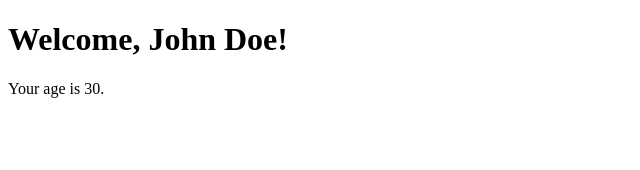
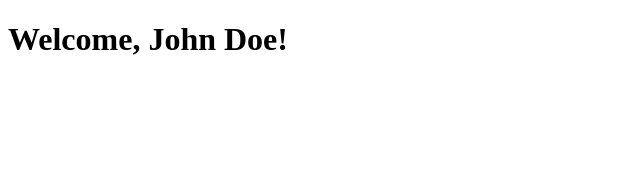
Before and after one commit to abdullahdogankilic/React-EXERCISES, a React (Vite) app: page / in a window 1280 px wide. Shown: the top 170 px of the page, without its empty margins (0-640 px from the left). Built offline with nearby package versions, Linux system fonts and the light colour scheme.

Commit message:
Update App.jsx

```diff
--- a/src/App.jsx
+++ b/src/App.jsx
@@ -8,14 +8,14 @@ const Welcome = (props) => {
   return (
     <div>
       <h1>Welcome, {props.name}!</h1>
-      <Age age={props.age} />
+      {props.age > 18 && <Age age={props.age} />}
     </div>
   );
 };
 
 const App = () => {
   const name = "John Doe";
-  const age = 30;
+  const age = 15;
 
   return <Welcome name={name} age={age} />;
 };
```
